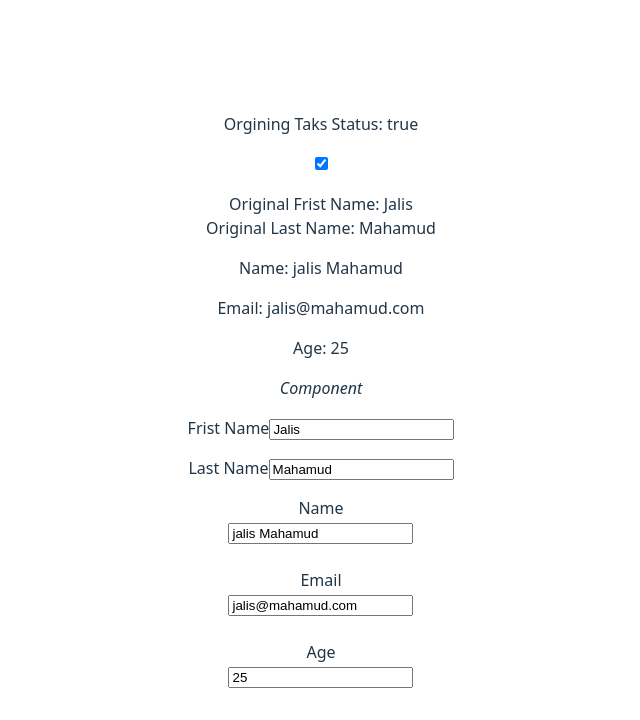
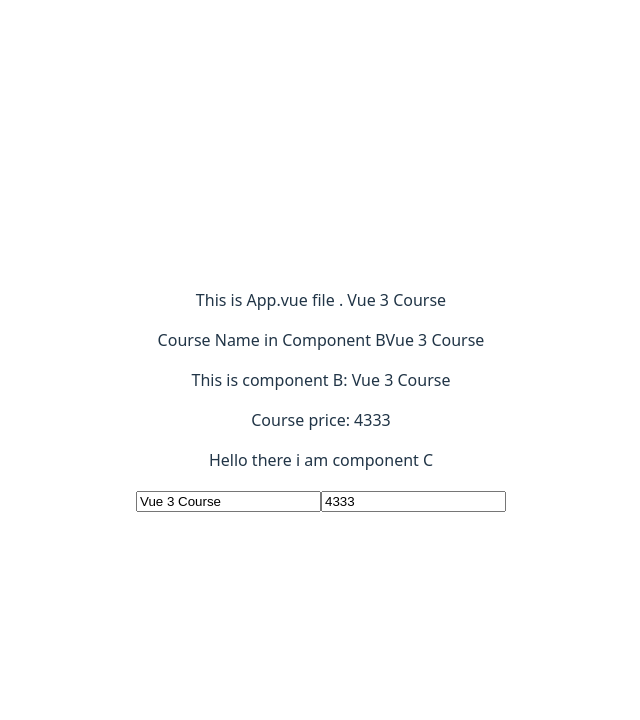
Before and after one commit to Jalismahamud/vue-js-component, a Vue app: page / in a window 1280 px wide. Shown: the top 720 px of the page, without its empty margins (319-959 px from the left). Built offline with nearby package versions, Linux system fonts and the light colour scheme.

Commit message:
componet drilling with props

```diff
--- a/src/App.vue
+++ b/src/App.vue
@@ -4,6 +4,7 @@ import TestComponent from './components/TestComponent.vue';
 import PersonComponent from './components/PersonComponent.vue';
 import NameComponent from './components/NameComponent.vue';
 import CheckboxComponent from './components/CheckboxComponent.vue';
+import ComponentA from './components/ComponentA.vue';
 
 
 const name = ref('Jalis Mahamud')
@@ -15,6 +16,10 @@ const person = reactive({
   age: 25
 });
 
+const course = reactive({
+  name: 'Vue 3 Course',
+  price: 4333
+})
 const taskStatus = ref(true);
 const fname = ref('Jalis');
 const lname = ref('Mahamud');
@@ -22,7 +27,10 @@ const lname = ref('Mahamud');
 
 <template>
 
- <div>
+ <p>This is App.vue file . {{ course.name }}</p>
+  <componentA :course="course" />
+
+ <!-- <div>
   <p class="pb-4 text-green-400">Orgining Taks Status: {{  taskStatus }}</p>
   <CheckboxComponent v-model="taskStatus" />
 
@@ -48,6 +56,6 @@ const lname = ref('Mahamud');
 
  <div>
    <PersonComponent :person="person" />
- </div>
+ </div> -->
 
 </template>
--- /dev/null
+++ b/src/components/ComponentA.vue
@@ -0,0 +1,15 @@
+<script setup>
+    import ComponentB from './ComponentB.vue';
+    const props = defineProps(
+        ['course']
+    );
+</script>
+
+<template>
+    <p>
+        Course Name in Component B{{ course.name }}
+    </p>
+    <p>
+        <ComponentB :course="course" />
+    </p>
+</template>
--- /dev/null
+++ b/src/components/ComponentB.vue
@@ -0,0 +1,13 @@
+<script setup>
+    import ComponentC  from './ComponentC.vue';
+
+    const props = defineProps(['course']);
+</script>
+
+<template>
+
+    <p>This is component B: {{  course.name }}</p>
+    <p>Course price: {{ course.price }}</p>
+
+    <ComponentC :course="course" />
+</template>
--- /dev/null
+++ b/src/components/ComponentC.vue
@@ -0,0 +1,9 @@
+<script setup>
+ const props = defineProps(['course']);
+</script>
+
+<template>
+     <p>Hello there i am component C</p>
+     <input type="text" v-model="course.name">
+     <input type="text" v-model="course.price">
+</template>
```
